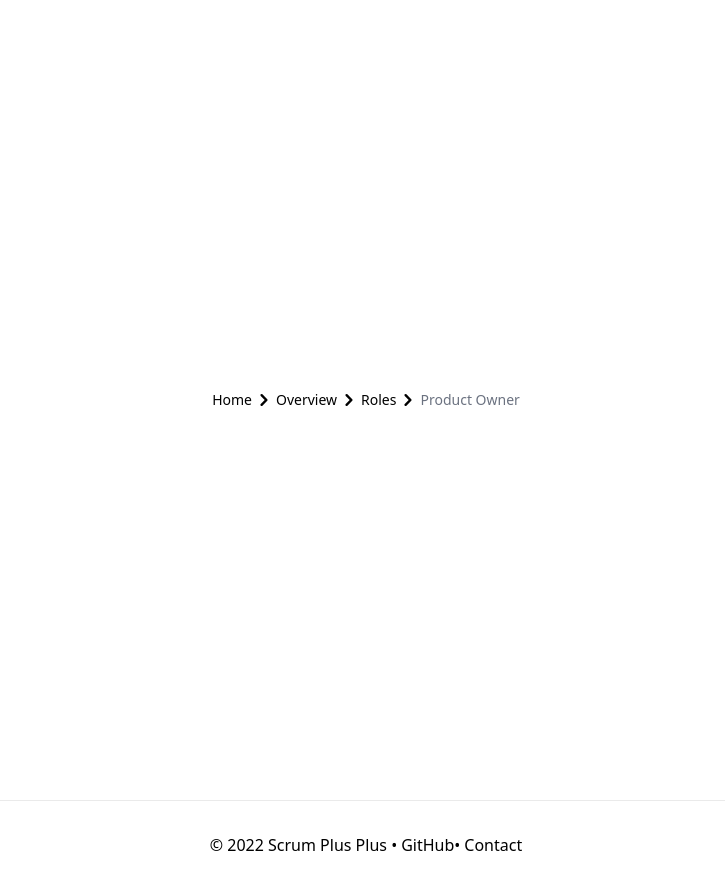
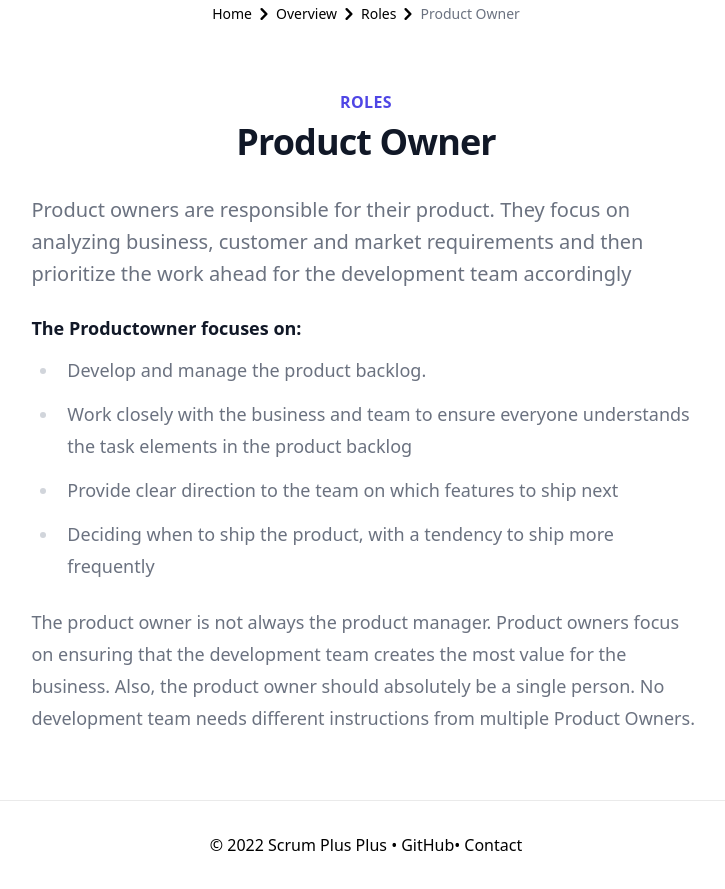
Before and after one commit to Oliverach/ScrumPlusPlus, a Next.js app: page /roles/product-owner in a window 1280 px wide. Shown: the whole page, without its empty margins (274-999 px from the left). Built offline with nearby package versions, Linux system fonts and the light colour scheme.

Commit message:
Product owner info added

```diff
--- a/pages/roles/product-owner.js
+++ b/pages/roles/product-owner.js
@@ -5,6 +5,145 @@ import Breadcrumb from '../../util/Breadcrumb'
 export default function ProductOwner() {
   const pages = [path[0], path[1], path[3], path[14]]
   return (
-    <Breadcrumb pages={pages} />
+    <div className="flex flex-col justify-center items-center">
+      <Breadcrumb pages={pages} />
+
+      <div className="relative py-16 bg-white overflow-hidden">
+        <div className="hidden lg:block lg:absolute lg:inset-y-0 lg:h-full lg:w-full">
+          <div
+            className="relative h-full text-lg max-w-prose mx-auto"
+            aria-hidden="true"
+          >
+            <svg
+              className="absolute top-12 left-full transform translate-x-32"
+              width={404}
+              height={384}
+              fill="none"
+              viewBox="0 0 404 384"
+            >
+              <defs>
+                <pattern
+                  id="74b3fd99-0a6f-4271-bef2-e80eeafdf357"
+                  x={0}
+                  y={0}
+                  width={20}
+                  height={20}
+                  patternUnits="userSpaceOnUse"
+                >
+                  <rect
+                    x={0}
+                    y={0}
+                    width={4}
+                    height={4}
+                    className="text-gray-200"
+                    fill="currentColor"
+                  />
+                </pattern>
+              </defs>
+              <rect
+                width={404}
+                height={384}
+                fill="url(#74b3fd99-0a6f-4271-bef2-e80eeafdf357)"
+              />
+            </svg>
+            <svg
+              className="absolute top-1/2 right-full transform -translate-y-1/2 -translate-x-32"
+              width={404}
+              height={384}
+              fill="none"
+              viewBox="0 0 404 384"
+            >
+              <defs>
+                <pattern
+                  id="f210dbf6-a58d-4871-961e-36d5016a0f49"
+                  x={0}
+                  y={0}
+                  width={20}
+                  height={20}
+                  patternUnits="userSpaceOnUse"
+                >
+                  <rect
+                    x={0}
+                    y={0}
+                    width={4}
+                    height={4}
+                    className="text-gray-200"
+                    fill="currentColor"
+                  />
+                </pattern>
+              </defs>
+              <rect
+                width={404}
+                height={384}
+                fill="url(#f210dbf6-a58d-4871-961e-36d5016a0f49)"
+              />
+            </svg>
+            <svg
+              className="absolute bottom-12 left-full transform translate-x-32"
+              width={404}
+              height={384}
+              fill="none"
+              viewBox="0 0 404 384"
+            >
+              <defs>
+                <pattern
+                  id="d3eb07ae-5182-43e6-857d-35c643af9034"
+                  x={0}
+                  y={0}
+                  width={20}
+                  height={20}
+                  patternUnits="userSpaceOnUse"
+                >
+                  <rect
+                    x={0}
+                    y={0}
+                    width={4}
+                    height={4}
+                    className="text-gray-200"
+                    fill="currentColor"
+                  />
+                </pattern>
+              </defs>
+              <rect
+                width={404}
+                height={384}
+                fill="url(#d3eb07ae-5182-43e6-857d-35c643af9034)"
+              />
+            </svg>
+          </div>
+        </div>
+        <div className="relative px-4 sm:px-6 lg:px-8">
+          <div className="text-lg max-w-prose mx-auto">
+            <h1>
+              <span className="block text-base text-center text-indigo-600 font-semibold tracking-wide uppercase">
+                ROLES
+              </span>
+              <span className="mt-2 block text-3xl text-center leading-8 font-extrabold tracking-tight text-gray-900 sm:text-4xl">
+                Product Owner
+              </span>
+            </h1>
+            <p className="mt-8 text-xl text-gray-500 leading-8">
+              Product owners are responsible for their product. They focus on analyzing business, customer and market requirements and then prioritize the work ahead for the development team accordingly</p>
+
+            <div className="mt-6 prose prose-indigo prose-lg text-gray-500 mx-auto">
+
+              <h4>
+                The Productowner focuses on:
+              </h4>
+              <ul role="list">
+                <li>Develop and manage the product backlog.</li>
+                <li>Work closely with the business and team to ensure everyone understands the task elements in the product backlog</li>
+                <li>Provide clear direction to the team on which features to ship next</li>
+                <li>Deciding when to ship the product, with a tendency to ship more frequently</li>
+              </ul>
+            </div>
+          </div>
+          <div className="mt-6 prose prose-indigo prose-lg text-gray-500 mx-auto">
+            <p>
+              The product owner is not always the product manager. Product owners focus on ensuring that the development team creates the most value for the business. Also, the product owner should absolutely be a single person. No development team needs different instructions from multiple Product Owners. </p>
+          </div>
+        </div>
+      </div>
+    </div>
   )
 }
```
Also changed, not shown: 1 other file (tests, documents, lock files or other folders).
